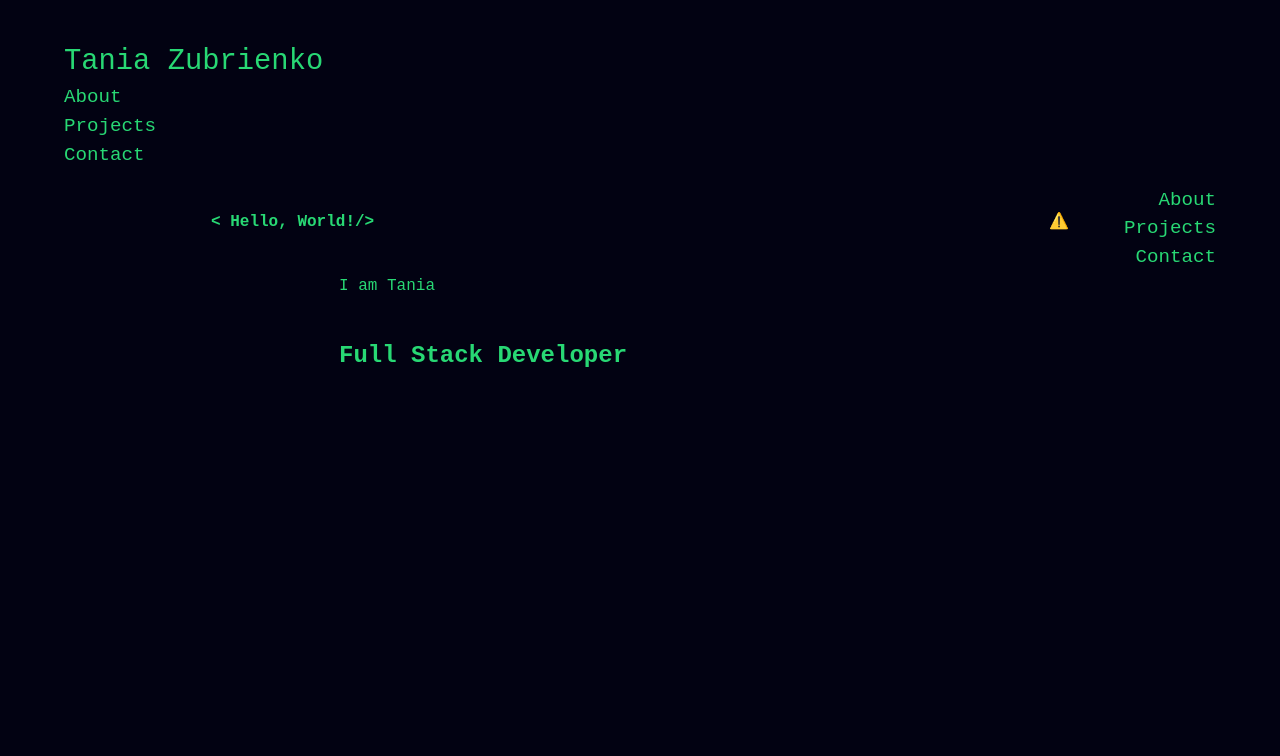
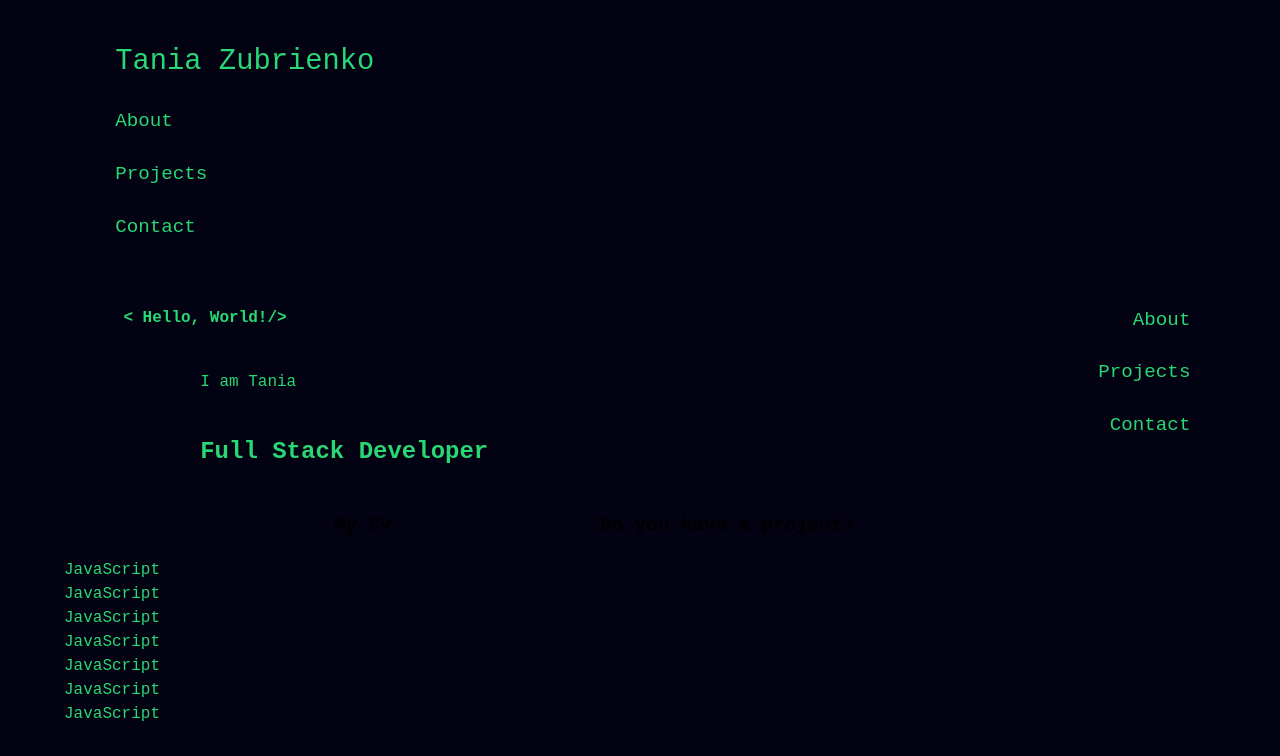
Before and after one commit to tania-zubrienko/tania-zubrienko.github.io, a React (Vite) app: page / in a window 1280 px wide. Shown: the top 756 px of the page. Built offline with nearby package versions, Linux system fonts and the light colour scheme; no server answers.

Commit message:
margins added

```diff
--- a/src/App.css
+++ b/src/App.css
@@ -6,7 +6,8 @@
   background-color: #020212;
   font-family: 'IBM Plex Mono', monospace;
   font-weight: 500;
-  color: #28d874
+  color: #28d874;
+  margin: 0 1vw;
 }
 
 /* Color Theme Swatches in Hex
--- a/src/components/Hero/Hero.css
+++ b/src/components/Hero/Hero.css
@@ -3,7 +3,7 @@
 }
 
 .textBlock {
-    padding-left: 10vw;
+    padding-left: 5vw;
     margin-top: 5vh;
 }
 
@@ -21,3 +21,19 @@
     flex-wrap: wrap;
     justify-content: space-around;
 }
+
+.buttons button {
+    min-width: 300px;
+    height: 8vh;
+    margin-right: 3vw;
+    color: black;
+    font-weight: 600;
+    font-size: 1.2em;
+    border-radius: 30px;
+    margin-top: 3vh;
+    padding: 5px
+}
+
+.buttons {
+    padding-left: 5vw;
+}
--- a/src/components/Hero/Hero.jsx
+++ b/src/components/Hero/Hero.jsx
@@ -1,3 +1,4 @@
+import { Link } from 'react-router-dom';
 import './Hero.css'
 import { Player } from '@lottiefiles/react-lottie-player';
 const Hero = () => {
@@ -6,10 +7,24 @@ const Hero = () => {
         <div className='Hero'>
             <div className="mt-20 text-center md:text-left" >
                 <h1 className='text-4xl md:text-6xl'> &lt; Hello, World!/&gt; </h1>
-                <div className="text-2xl md:text-3xl textBlock">
+                <section className="text-2xl md:text-3xl textBlock mb-5">
                     <h2>I am Tania</h2>
                     <h1>Full Stack Developer</h1>
-                </div>
+                </section>
+                <section className='buttons mt-10 flex flex-col lg:flex-row items-center lg:grid lg:grid-cols-2'>
+                    <Link to={'/about'}>
+                        <button type="button"
+                            className="min-h-36 bg-gradient-to-r from-green-400 to-blue-500 hover:from-pink-500 hover:to-yellow-500">
+                            My CV
+                        </button>
+                    </Link>
+                    <Link to={'/contact'}>
+                        <button type="button"
+                            className="bg-gradient-to-r from-green-400 to-blue-500 hover:from-pink-500 hover:to-yellow-500">
+                            Do you have a project?
+                        </button>
+                    </Link>
+                </section>
             </div >
             <div className="animation invisible md:visible">
                 <Player
--- /dev/null
+++ b/src/components/TechStack/TechStack.jsx
@@ -0,0 +1,17 @@
+const TechStack = () => {
+
+    return (
+        <div className="TechStack grid grid-cols-8">
+            <h5>JavaScript</h5>
+            <h5>JavaScript</h5>
+            <h5>JavaScript</h5>
+            <h5>JavaScript</h5>
+            <h5>JavaScript</h5>
+            <h5>JavaScript</h5>
+            <h5>JavaScript</h5>
+
+        </div>
+    )
+}
+
+export default TechStack
--- a/src/pages/HomePage/HomePage.jsx
+++ b/src/pages/HomePage/HomePage.jsx
@@ -1,11 +1,12 @@
 import Hero from "../../components/Hero/Hero"
+import TechStack from "../../components/TechStack/TechStack"
 
 const HomePage = () => {
 
     return (
         <div className="HomePage">
             <Hero />
-
+            <TechStack />
         </div>
     )
 }
```
